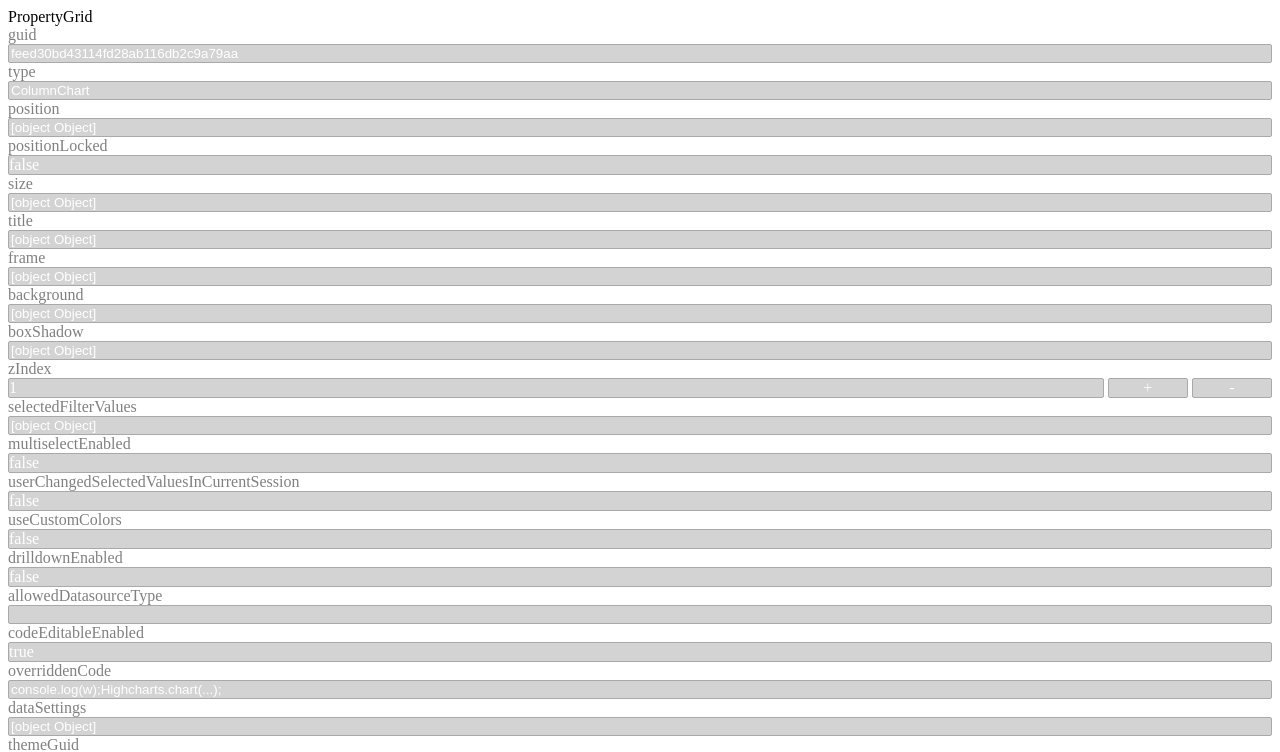
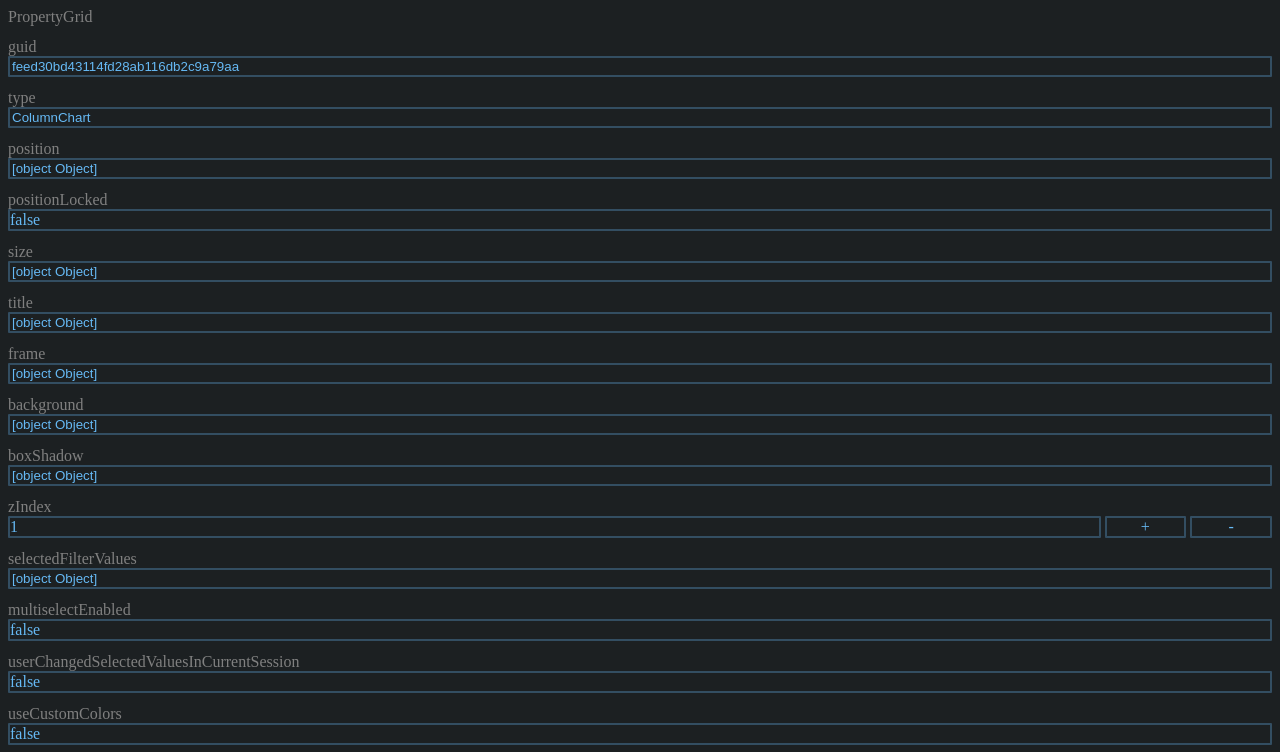
Before and after one commit to thetilliwilli/ControlRender, a React (Create React App) app: page / in a window 1280 px wide. Shown: the top 752 px of the page. Built offline with nearby package versions, Linux system fonts and the light colour scheme.

Commit message:
+dark design

```diff
--- a/src/app.tsx
+++ b/src/app.tsx
@@ -16,8 +16,10 @@ import { properties } from "./properties";
 
 function withLabel(text: string, node: React.ReactNode): React.ReactNode {
   return (
-    <div style={{ display: "flex", flexDirection: "column" }}>
-      <label style={{color:"grey"}}> {text} </label>
+    <div
+      style={{ display: "flex", flexDirection: "column", marginTop: "12px" }}
+    >
+      <label style={{ color: "grey" }}> {text} </label>
       {node}
     </div>
   );
@@ -34,19 +36,23 @@ function propertyToRenderer([propertyKey, propertyValue]: [
       return <StringView control={new StringControl(propertyValue)} />;
     case "boolean":
       return <BoolView control={new BoolControl(propertyValue)} />;
-    case "object": return <StringView control={new StringControl(""+propertyValue)} />;
+    case "object":
+      const prop = Array.isArray(propertyValue)
+        ? `Array<${typeof propertyValue[0]}>(${propertyValue.length})`
+        : "" + propertyValue;
+      return <StringView control={new StringControl(prop)} />;
     default:
       return <StringView control={new StringControl(propertyValue)} />;
   }
 }
 
 function PropertyGrid() {
-  var renderedProps = Object.entries(properties).map((x:[string,any]) =>
+  var renderedProps = Object.entries(properties).map((x: [string, any]) =>
     withLabel(x[0], propertyToRenderer(x))
   );
   return (
     <div>
-      <div>PropertyGrid</div>
+      <div style={{ color: "grey" }}>PropertyGrid</div>
       <div>{renderedProps}</div>
     </div>
   );
--- a/src/properties.tsx
+++ b/src/properties.tsx
@@ -33,5 +33,5 @@ export const properties: any = {
   isManualColumnSettings: false,
   isStacking: false,
   nullDataHandling: 0,
-  colorPalette: []
+  colorPalette: [{"id": "cb374a832342428cb43a0453a9b72566","value": "rgba(40, 238, 150, 1)"}]
 };
--- a/src/styles.css
+++ b/src/styles.css
@@ -2,3 +2,7 @@
   font-family: sans-serif;
   text-align: center;
 }
+
+body{
+  background-color:rgb(28, 32, 34)
+}
--- a/src/view/base-view.tsx
+++ b/src/view/base-view.tsx
@@ -1,15 +1,13 @@
-import React from "react";
+import * as React from "react";
 
-export class BaseView extends React.Component {
-  get inputStyle(): any {
+export class BaseView<TProps, TState> extends React.Component<TProps, TState> {
+  protected get inputStyle(): any {
     return {
-      backgroundColor: "lightgrey",
-      color: "white",
-      borderRadius: "2px",
-      border: "1px solid darkgrey",
-      flex: "14",
-      cursor: "pointer",
-      userSelect: "none"
+      backgroundColor: "rgb(28, 32, 34)",
+      color: "rgb(102, 185, 244)",
+      borderRadius: "1px",
+      border: "2px solid rgb(102, 185, 244, 0.3)",
     };
+    //rgb(102, 185, 244)
   }
 }
--- a/src/view/bool-view.tsx
+++ b/src/view/bool-view.tsx
@@ -1,5 +1,6 @@
 import * as React from "react";
 
+import { BaseView } from "./base-view";
 import { BoolControl } from "../control/bool-control";
 
 interface BoolViewProps {
@@ -10,7 +11,7 @@ interface BoolViewState {
   value: boolean;
 }
 
-export class BoolView extends React.Component<BoolViewProps, BoolViewState> {
+export class BoolView extends BaseView<BoolViewProps, BoolViewState> {
   state: BoolViewState;
 
   constructor(props: BoolViewProps) {
@@ -25,14 +26,10 @@ export class BoolView extends React.Component<BoolViewProps, BoolViewState> {
 
   render() {
     const inputStyle = {
-      backgroundColor: "lightgrey",
-      color: "white",
-      borderRadius: "2px",
-      border: "1px solid darkgrey",
-      flex: "14",
-      cursor: "pointer",
-      userSelect: "none"
+      ...this.inputStyle,
+      ...{ flex: "1", cursor: "pointer", userSelect: "none" }
     };
+
     return (
       <div style={{ display: "flex", boxSizing: "border-box" }}>
         <div style={inputStyle} onClick={this.props.control.invert}>
--- a/src/view/integer-view.tsx
+++ b/src/view/integer-view.tsx
@@ -1,6 +1,7 @@
 import * as React from "react";
 
 import { IntegerControl } from "../control/integer-control";
+import { BaseView } from "./base-view";
 
 interface IntegerViewProps {
   control: IntegerControl;
@@ -10,10 +11,7 @@ interface IntegerViewState {
   value: number;
 }
 
-export class IntegerView extends React.Component<
-  IntegerViewProps,
-  IntegerViewState
-> {
+export class IntegerView extends BaseView<IntegerViewProps, IntegerViewState> {
   state: IntegerViewState;
 
   constructor(props: IntegerViewProps) {
@@ -27,26 +25,30 @@ export class IntegerView extends React.Component<
   }
 
   render() {
-    const inputStyle = {
-      backgroundColor: "lightgrey",
-      color: "white",
-      borderRadius: "2px",
-      border: "1px solid darkgrey",
-      flex:"14"
+    const inputStyle = { ...this.inputStyle, ...{ flex: "14" } };
+    const buttonStyle = {
+      ...this.inputStyle,
+      ...{
+        flex: "1",
+        marginLeft: "4px",
+        textAlign: "center",
+        cursor: "pointer",
+        userSelect: "none"
+      }
     };
-    const buttonStyle = {
-      backgroundColor: "lightgrey",
-      color: "white",
-      borderRadius: "2px",
-      border: "1px solid darkgrey",
-      flex:"1",
-      marginLeft:"4px",
-      textAlign:"center",
-      cursor:"pointer",
-      userSelect:"none",
-    };
+    // const buttonStyle = {
+    //   backgroundColor: "lightgrey",
+    //   color: "white",
+    //   borderRadius: "2px",
+    //   border: "1px solid darkgrey",
+    //   flex: "1",
+    //   marginLeft: "4px",
+    //   textAlign: "center",
+    //   cursor: "pointer",
+    //   userSelect: "none"
+    // };
     return (
-      <div style={{display:"flex",boxSizing:"border-box"}}>
+      <div style={{ display: "flex", boxSizing: "border-box" }}>
         <div style={inputStyle}>{this.state.value}</div>
         <div onClick={this.props.control.up} style={buttonStyle}>
           +
--- a/src/view/string-view.tsx
+++ b/src/view/string-view.tsx
@@ -1,6 +1,7 @@
 import * as React from "react";
 
 import { StringControl } from "../control/string-control";
+import { BaseView } from "./base-view";
 
 interface StringViewProps {
   control: StringControl;
@@ -10,10 +11,7 @@ interface StringViewState {
   value: string;
 }
 
-export class StringView extends React.Component<
-  StringViewProps,
-  StringViewState
-> {
+export class StringView extends BaseView<StringViewProps, StringViewState> {
   state: StringViewState;
 
   constructor(props: StringViewProps) {
@@ -33,13 +31,10 @@ export class StringView extends React.Component<
 
   render() {
     const inputStyle = {
-      backgroundColor: "lightgrey",
-      color: "white",
-      borderRadius: "2px",
-      border: "1px solid darkgrey",
-      flex: "14",
-      outline: "none"
+      ...this.inputStyle,
+      ...{ flex: "14", outline: "none" }
     };
+
     return (
       <div style={{ display: "flex", boxSizing: "border-box" }}>
         <input
```
Also changed, not shown: src/view/single-subset-view.tsx (+5 -12 lines).
